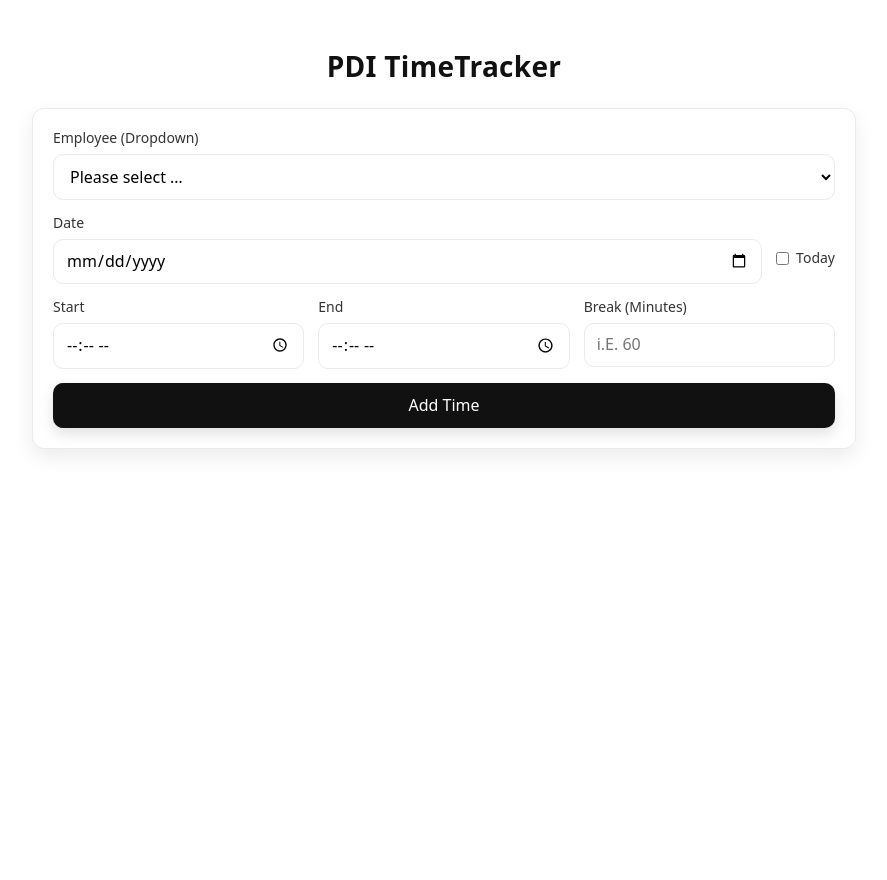
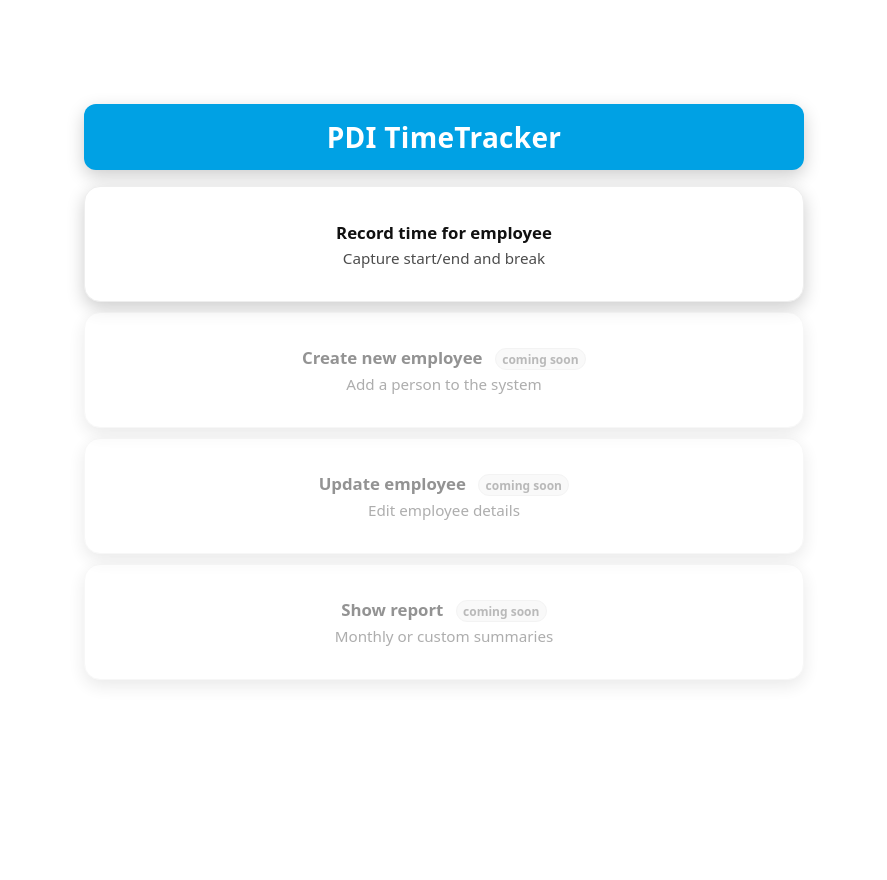
Before and after one commit to 7chrizz/pdi-timetracker, a Flask app: page / in a window 1280 px wide. Shown: the whole page, without its empty margins (196-1083 px from the left). Before the commit the page ends 453 px from the top, so only its background shows below. Run offline with Flask 3, Linux system fonts and the light colour scheme; data that the repository does not hold is empty.

Commit message:
added new hieracky for html for a menu

```diff
--- a/flask_app.py
+++ b/flask_app.py
@@ -26,7 +26,12 @@ def minutes_to_hhmm(mins: int) -> str:
 
 
 @app.route("/", methods=["GET"])
-def home():
+def menu():
+    return render_template("main.html")
+
+
+@app.route("/time/record", methods=["GET"])
+def time_record():
     with Session(engine) as s:
         employees = fetch_employees(s)
     return render_template("index.html", employees=employees)
@@ -42,7 +47,7 @@ def add_time():
 
     if not all([employee_id, date_iso, start, end_]):
         flash("Please enter all fields.", "error")
-        return redirect(url_for("home"))
+        return redirect(url_for("time_record"))
 
     d = datetime.strptime(date_iso, "%Y-%m-%d").date()
     pause_hhmm = minutes_to_hhmm(pause_min)
@@ -55,7 +60,7 @@ def add_time():
 
         if not ok:
             flash("A similar entry already exists. Nothing saved.", "error")
-            return redirect(url_for("home"))
+            return redirect(url_for("time_record"))
 
         netto = fmt_hhmm(minutes_from_entry(te))
         saved_info = {
--- a/static/basic.css
+++ b/static/basic.css
@@ -3,6 +3,7 @@
   --gap: 14px;
   --shadow: 0 8px 20px rgba(0, 0, 0, 0.08);
   --border: 1px solid #eaeaea;
+  --brand-blue:#00a1e4;
 }
 
 * {
@@ -15,6 +16,21 @@ body {
   background: #fff;
   color: #111;
   line-height: 1.35;
+}
+.brand-banner{
+  background:var(--brand-blue);
+  color:#fff;
+  border-radius:12px;
+  padding:14px 18px;
+  text-align:center;
+  font-weight:700;
+  box-shadow: var(--shadow, 0 8px 20px rgba(0,0,0,.08));
+  margin:0 0 16px;
+}
+.brand-banner h1{
+  margin:0;
+  font-size:28px;
+  letter-spacing:.3px;
 }
 
 .wrap {
--- /dev/null
+++ b/static/main.css
@@ -0,0 +1,73 @@
+:root {
+  --radius: 16px;
+  --shadow: 0 6px 18px rgba(0,0,0,.20);
+  --shadow-hover: 0 10px 28px rgba(0,0,0,.35);
+  --border: 1px solid #eee;
+  --brand-blue: #00a1e4;
+}
+
+html, body { height: 100%; }
+body { font-family: system-ui, Arial, sans-serif; margin:0; background:#fff; color:#111; }
+
+.wrap { max-width: 720px; margin: 10vh auto; padding: 24px; }
+h1 { text-align:center; margin-bottom: 24px; }
+
+.grid { display:grid; gap:10px; }
+
+.brand-banner {
+  background: var(--brand-blue);
+  color: #fff;
+  border-radius: 12px;
+  padding: 14px 18px;
+  text-align: center;
+  font-weight: 700;
+  box-shadow: var(--shadow);
+  margin: 0 0 16px;
+}
+
+.brand-banner h1 {
+  margin: 0;
+  font-size: 28px;
+  letter-spacing: .3px;
+}
+
+.card {
+  display: flex;
+  flex-direction: column;
+  align-items: center;
+  justify-content: center;
+  text-align: center;
+
+  padding: 12px 14px;
+  min-height: 90px;
+  border-radius: var(--radius);
+  box-shadow: var(--shadow);
+  text-decoration: none;
+  color: inherit;
+  border: var(--border);
+  transition: box-shadow .15s ease, transform .06s ease;
+  background: #fff;
+}
+
+.card:hover { box-shadow: var(--shadow-hover); transform: translateY(-1px); }
+
+.card.disabled {
+  opacity:.45;
+  filter: grayscale(60%);
+  pointer-events:none;
+  cursor: not-allowed;
+}
+
+.title { font-weight:600; font-size:1.05rem; }
+.desc { opacity:.75; margin-top:4px; font-size:.95rem; }
+
+.badge {
+  display:inline-block; margin-left:8px; font-size:.75rem; padding:.1rem .4rem;
+  border-radius:999px; background:#f2f2f2; border:1px solid #e6e6e6; color:#666;
+  vertical-align:middle;
+}
+
+.flash-wrap { margin-bottom:16px; }
+.msg { padding:10px 12px; border-radius:10px; border:1px solid #eee; }
+.msg.success { background:#effaf1; border-color:#d9f0df; color:#225e32; }
+.msg.error { background:#fff4f4; border-color:#f3d6d6; color:#7a1e1e; }
--- a/templates/index.html
+++ b/templates/index.html
@@ -3,12 +3,14 @@
 <head>
   <meta charset="utf-8" />
   <meta name="viewport" content="width=device-width, initial-scale=1" />
-  <title>TimeTrack</title>
+  <title>Record time for employee</title>
   <link rel="stylesheet" href="{{ url_for('static', filename='basic.css') }}">
 </head>
 <body>
   <div class="wrap">
-    <h1>PDI TimeTracker</h1>
+    <div class="brand-banner">
+      <h1>Record time for employee</h1>
+    </div>
 
     {% with messages = get_flashed_messages(with_categories=true) %}
       {% if messages %}
@@ -61,19 +63,19 @@
 
         <div class="col-span-2">
           <button type="submit">Add Time</button>
+        {% if saved_info %}
+          <div class="alert">
+            <div><strong>Time added for:</strong></div>
+            <div><strong>{{ saved_info.name }}</strong></div>
+            <dl class="saved-kv">
+              <dt>Start:</dt><dd>{{ saved_info.start }}</dd>
+              <dt>End:</dt><dd>{{ saved_info.end }}</dd>
+              <dt>Break:</dt><dd>{{ saved_info.pause }} min</dd>
+              <dt>Net working hours:</dt><dd>{{ saved_info.netto }}</dd>
+            </dl>
+          </div>
+        {% endif %}
         </div>
-        {% if saved_info %}
-        <div class="col-span-2" style="margin-top: 15px; text-align:center;">
-          <div class="saved-info">
-           <strong>Time added for:</strong><br>
-            {{ saved_info.name }}<br>
-            Start: {{ saved_info.start }}<br>
-            Ende: {{ saved_info.end }}<br>
-            Pause: {{ saved_info.pause }} min <br>
-            Nettozeit: {{ saved_info.netto }}
-          </div>
-        </div>
-        {% endif %}
       </form>
     </section>
   </div>
--- a/templates/main.html
+++ b/templates/main.html
@@ -1,130 +1,48 @@
-<!DOCTYPE html>
+<!doctype html>
 <html lang="en">
 <head>
-  <meta charset="UTF-8" />
-  <meta name="viewport" content="width=device-width, initial-scale=1.0" />
-  <title>Time Tracker — Menu</title>
-  <style>
-    :root {
-      --primary: #007bff;
-      --primary-hover: #0056b3;
-      --bg: #ffffff;
-      --text: #222;
-      --muted: #666;
-      --shadow: 0 2px 8px rgba(0, 0, 0, 0.1);
-    }
-
-    * { box-sizing: border-box; }
-    html, body { height: 100%; }
-    body {
-      margin: 0;
-      font-family: Arial, Helvetica, sans-serif;
-      background: var(--bg);
-      color: var(--text);
-      display: flex;
-      align-items: center;
-      justify-content: center;
-    }
-
-    .card {
-      width: 360px;
-      background: var(--bg);
-      padding: 2rem;
-      border-radius: 0;
-      box-shadow: none;
-    }
-
-    header { text-align: center; margin-bottom: 1.25rem; }
-    header h1 { font-size: 1.5rem; margin: 0 0 .25rem; }
-    header p { margin: 0; color: var(--muted); font-size: .95rem; }
-
-    nav ul { list-style: none; padding: 0; margin: 1.25rem 0 0; }
-    nav li + li { margin-top: .75rem; }
-
-    .menu-link {
-      display: block;
-      width: 100%;
-      text-decoration: none;
-      padding: .75rem 1rem;
-      border: 1px solid #ddd;
-      border-radius: 6px;
-      background: #fff;
-      transition: transform .02s ease-in-out, box-shadow .15s ease, border-color .15s ease;
-      outline: none;
-      color: var(--text);
-      text-align: center;
-      box-shadow: var(--shadow);
-    }
-    .menu-link:hover,
-    .menu-link:focus {
-      border-color: var(--primary);
-      box-shadow: 0 0 0 3px rgba(0,123,255,.15), var(--shadow);
-    }
-    .menu-link:active { transform: translateY(1px); }
-
-    .menu-title { font-weight: 700; display: block; text-align: center; }
-    .menu-desc { font-size: .8rem; color: var(--muted); display: block; margin-top: .15rem; text-align: center; }
-
-    footer { margin-top: 1.25rem; text-align: center; }
-    .secondary {
-      display: inline-block;
-      margin-top: .5rem;
-      padding: .5rem .75rem;
-      border-radius: 6px;
-      border: none;
-      background: var(--primary);
-      color: #fff;
-      text-decoration: none;
-      cursor: pointer;
-    }
-    .secondary:hover { background: var(--primary-hover); }
-  </style>
+  <meta charset="utf-8">
+  <title>PDI TimeTracker</title>
+  <meta name="viewport" content="width=device-width, initial-scale=1">
+  <link rel="stylesheet"
+        href="{{ url_for('static', filename='main.css') }}">
 </head>
 <body>
-  <div class="card" role="application">
-    <header>
-      <h1>Main Menu</h1>
-      <p>Select an action</p>
-    </header>
+  <div class="wrap">
+    <div class="brand-banner">
+    <h1>PDI TimeTracker</h1>
+    </div>
+    {% with messages = get_flashed_messages(with_categories=true) %}
+      {% if messages %}
+        <div class="flash-wrap">
+          {% for category, message in messages %}
+            <div class="msg {{ category }}">{{ message }}</div>
+          {% endfor %}
+        </div>
+      {% endif %}
+    {% endwith %}
 
-    <nav aria-label="Main actions">
-      <ul>
-        <li>
-          <a class="menu-link" href="/employees/new">
-            <span class="menu-title">Create new employee</span>
-            <span class="menu-desc">Add a person to the system</span>
-          </a>
-        </li>
-        <li>
-          <a class="menu-link" href="/employees/update">
-            <span class="menu-title">Update employee</span>
-            <span class="menu-desc">Edit details of an existing employee</span>
-          </a>
-        </li>
-        <li>
-          <a class="menu-link" href="/time/record">
-            <span class="menu-title">Record time for employee</span>
-            <span class="menu-desc">Capture start/end and break</span>
-          </a>
-        </li>
-        <li>
-          <a class="menu-link" href="/report">
-            <span class="menu-title">Show report</span>
-            <span class="menu-desc">View monthly or custom summaries</span>
-          </a>
-        </li>
-        <li>
-          <a class="menu-link" href="/exit">
-            <span class="menu-title">Exit</span>
-            <span class="menu-desc">Leave the application</span>
-          </a>
-        </li>
-      </ul>
-    </nav>
+    <div class="grid">
+      <a class="card" href="{{ url_for('time_record') }}">
+        <div class="title">Record time for employee</div>
+        <div class="desc">Capture start/end and break</div>
+      </a>
 
-    <footer>
-      <a class="secondary" href="/login">Back to Login</a>
-    </footer>
+      <div class="card disabled" aria-disabled="true">
+        <div class="title">Create new employee <span class="badge">coming soon</span></div>
+        <div class="desc">Add a person to the system</div>
+      </div>
+
+      <div class="card disabled" aria-disabled="true">
+        <div class="title">Update employee <span class="badge">coming soon</span></div>
+        <div class="desc">Edit employee details</div>
+      </div>
+
+      <div class="card disabled" aria-disabled="true">
+        <div class="title">Show report <span class="badge">coming soon</span></div>
+        <div class="desc">Monthly or custom summaries</div>
+      </div>
+    </div>
   </div>
 </body>
 </html>
```
Also changed, not shown: other parts of static/basic.css (+42 -4 lines), 1 other file.
